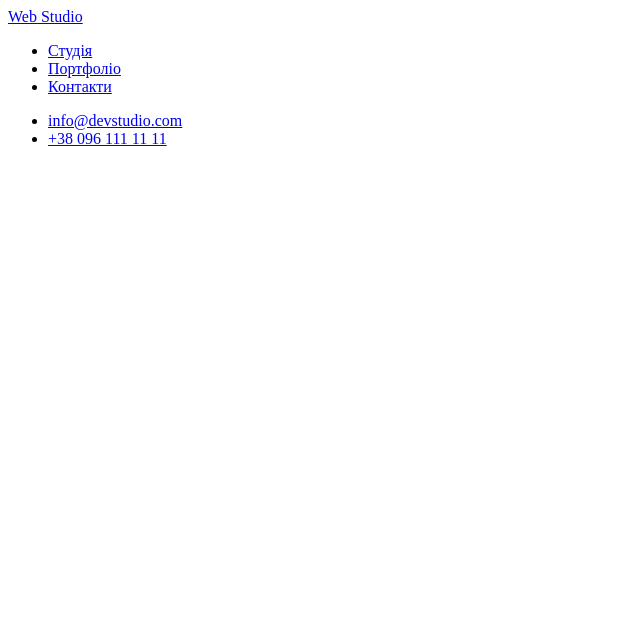
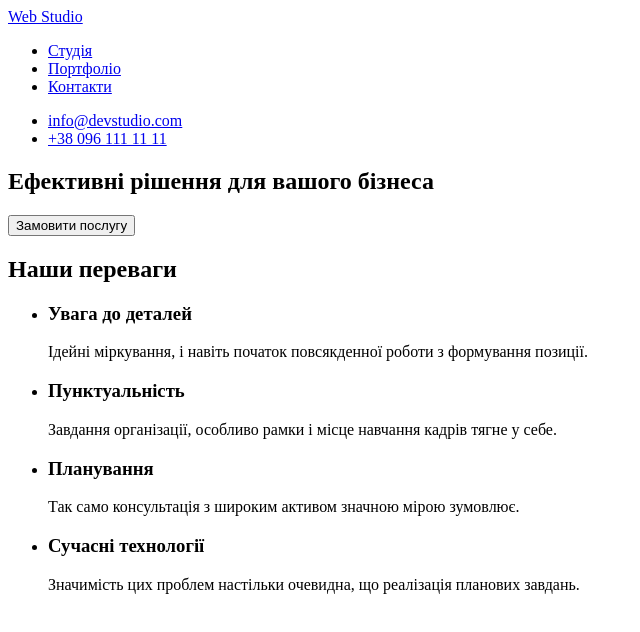
Before and after one commit to klivin76/goit-markup-hw-01, a plain HTML site: page index.html in a window 1280 px wide. Shown: the whole page, without its empty margins (0-640 px from the left). Drawn offline with Linux system fonts and the light colour scheme.

Commit message:
Додав секцію та список переваг

```diff
--- a/index.html
+++ b/index.html
@@ -13,7 +13,7 @@
         <a href="/index.html"> Web Studio </a>
 
         <ul>
-          <li><a href="/index.html">Студія</a></li>
+          <li><a href="./index.html">Студія</a></li>
           <li><a href="#">Портфоліо</a></li>
           <li><a href="#">Контакти</a></li>
         </ul>
@@ -24,5 +24,39 @@
         <li><a href="#">+38 096 111 11 11</a></li>
       </ul>
     </header>
+
+    <section>
+      <h1>Ефективні рішення для вашого бізнеса</h1>
+      <button type="submit">Замовити послугу</button>
+    </section>
+
+    <h2>Наши переваги</h2>
+    <ul>
+      <li>
+        <h3>Увага до деталей</h3>
+        <p>
+          Ідейні міркування, і навіть початок повсякденної роботи з формування
+          позиції.
+        </p>
+      </li>
+      <li>
+        <h3>Пунктуальність</h3>
+        <p>
+          Завдання організації, особливо рамки і місце навчання кадрів тягне у
+          себе.
+        </p>
+      </li>
+      <li>
+        <h3>Планування</h3>
+        <p>Так само консультація з широким активом значною мірою зумовлює.</p>
+      </li>
+      <li>
+        <h3>Сучасні технології</h3>
+        <p>
+          Значимість цих проблем настільки очевидна, що реалізація планових
+          завдань.
+        </p>
+      </li>
+    </ul>
   </body>
 </html>
```
